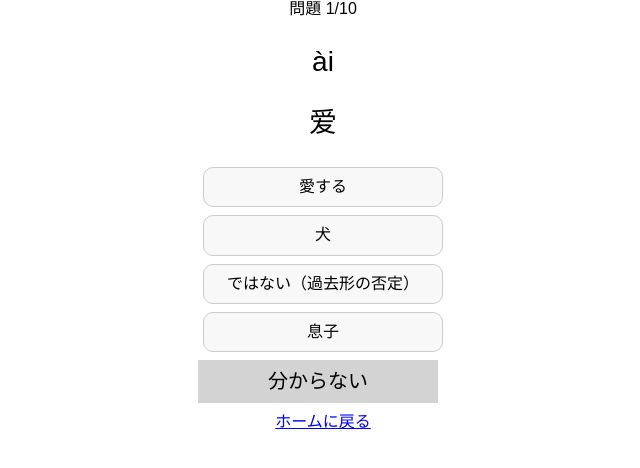
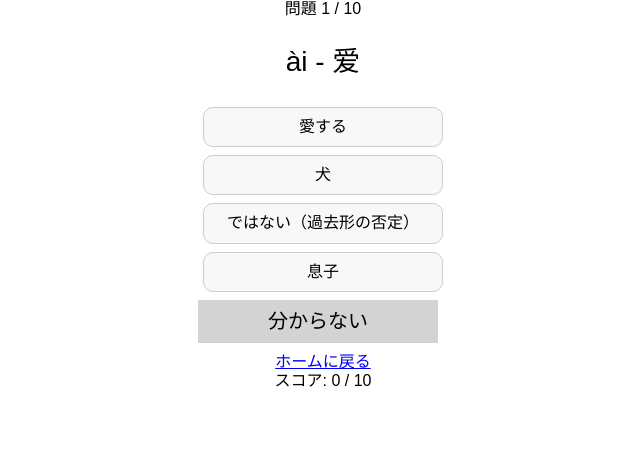
Before and after one commit to kakaz-one/chinese-vocab, a React (Create React App) app: page /Hsk1 in a window 1280 px wide. Shown: the top 468 px of the page, without its empty margins (317-957 px from the left). Built offline with nearby package versions, Linux system fonts and the light colour scheme.

Commit message:
github pages fix

```diff
--- a/src/components/Hsk1.js
+++ b/src/components/Hsk1.js
@@ -160,7 +160,9 @@ const Hsk1 = () => {
       ];
       const [currentQuestionIndex, setCurrentQuestionIndex] = useState(0);
       const [score, setScore] = useState(0);
-  const totalQuestions = 10;
+      const [selectedOption, setSelectedOption] = useState('');
+      const [showAnswer, setShowAnswer] = useState(false);
+      const totalQuestions = 10; // またはテストしたい問題数
 
       const shuffleOptions = (correctOption) => {
         let options = [correctOption];
@@ -174,48 +176,55 @@ const Hsk1 = () => {
       };
 
       const nextQuestion = () => {
+        if (currentQuestionIndex < totalQuestions - 1) {
           setCurrentQuestionIndex(currentQuestionIndex + 1);
+          setSelectedOption('');
+          setShowAnswer(false);
+        } else {
+          // クイズが最後まで完了したときの処理
+          alert(`クイズ終了！ スコア: ${score}/${totalQuestions}`);
+        }
       };
 
-  const checkAnswer = (selected, correct) => {
-    if (selected === correct) {
-      setScore(score + 1);
-      alert('正解です！');
+      const checkAnswer = (option) => {
+        if (option === data[currentQuestionIndex][2]) {
+          if (!showAnswer) {
+            setScore(score + 1); // スコアを更新
+          }
+          setShowAnswer(true); // 正解の選択肢を表示
         } else {
-      alert(`不正解です。正解は ${correct} です。`);
+          setShowAnswer(true); // 不正解を示す
         }
+        setSelectedOption(option);
+        // 一定時間後に次の問題へ自動移行
+        setTimeout(() => {
           nextQuestion();
+        }, 1000); // 1秒後に次へ
       };
 
       const restartQuiz = () => {
         setCurrentQuestionIndex(0);
         setScore(0);
+        setSelectedOption('');
+        setShowAnswer(false);
       };
 
-  if (currentQuestionIndex >= totalQuestions) {
-    return (
-      <div className="quiz-container">
-        <div className="score">スコア: {score}/{totalQuestions}</div>
-        <button className="restart" onClick={restartQuiz}>テストをやり直す</button>
-        <a className="gohome" href="/mypagehome">ホームに戻る</a>
-      </div>
-    );
-  }
-
       const question = data[currentQuestionIndex];
-  const [id, hskClass, japanese, chinese, pinyin] = question;
-  const options = shuffleOptions(japanese);
+      const options = shuffleOptions(question[2]);
 
       return (
         <div className="quiz-container">
-      <div className="progress">問題 {currentQuestionIndex + 1}/{totalQuestions}</div>
-      <div className="question" >
-        <p>{pinyin}</p>
-        <p>{chinese}</p>
+          <div className="progress">問題 {currentQuestionIndex + 1} / {totalQuestions}</div>
+          <div className="question">
+            <p>{question[4]} - {question[3]}</p> {/* Pinyin and Chinese */}
           </div>
           <div className="choices">
             {options.map((option, index) => (
-          <button key={index} className="choice" onClick={() => checkAnswer(option, japanese)}>
+              <button
+                key={index}
+                className={`choice ${showAnswer ? (option === question[2] ? 'correct' : (option === selectedOption ? 'incorrect' : '')) : ''}`}
+                onClick={() => checkAnswer(option)}
+              >
                 {option}
               </button>
             ))}
@@ -223,6 +232,13 @@ const Hsk1 = () => {
           <button className="skip" onClick={nextQuestion}>分からない</button>
       <button className="restart" onClick={restartQuiz} style={{ display: 'none' }}>テストをやり直す</button>
       <a className="gohome" href="/mypagehome" >ホームに戻る</a>
+
+          {showAnswer && (
+            <button onClick={nextQuestion} className="next-question">次へ</button>
+          )}
+          <div className="score-section">
+            スコア: {score} / {totalQuestions}
+          </div>
         </div>
       );
     };
```
Also changed, not shown: package.json (+6 -2 lines), src/components/data/CreateDBhsk1.js (added, +9 -0 lines), 16 other files (tests, documents, lock files or other folders). Lines whose indentation alone changed are shown as unchanged.
